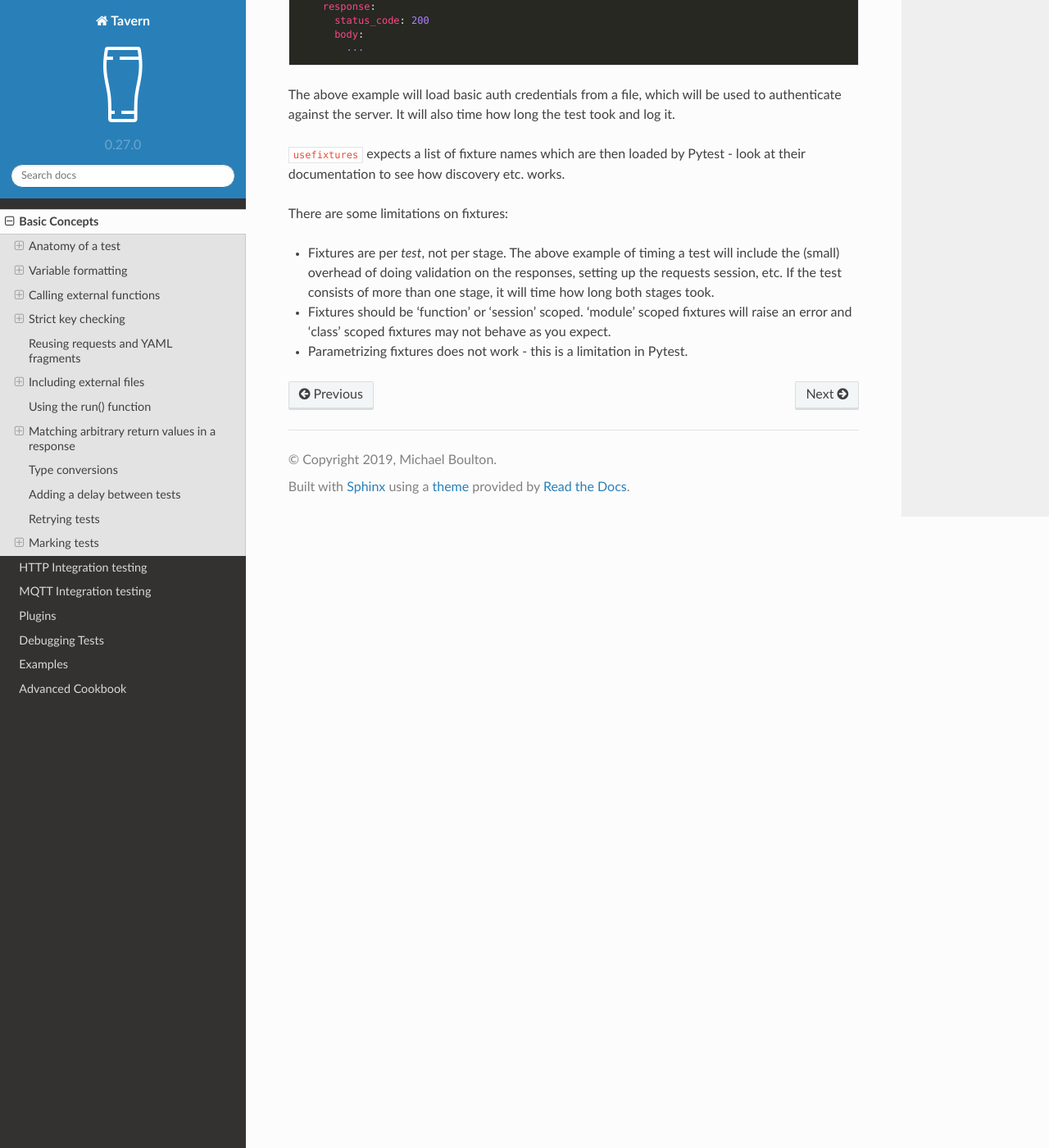
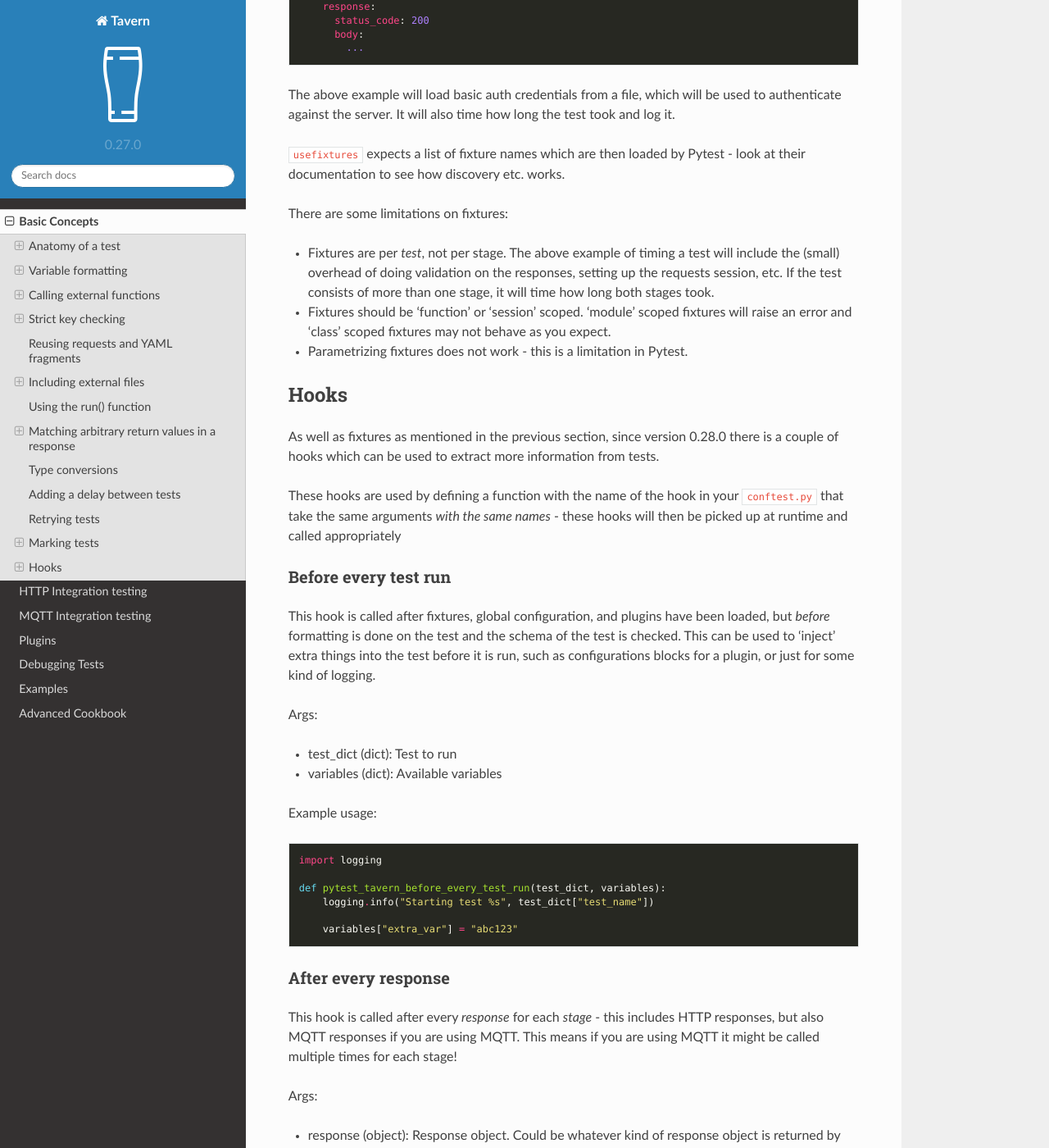
Before and after one commit to taverntesting/tavern, a Sphinx documentation site: the page built from docs/source/basics.md, in a window 1280 px wide and 1400 px high, scrolled down 35582 px. Shown: the whole window at 82% size. Built offline with Sphinx 7.4.7 and the Read the Docs theme 2.0.0, drawn with Linux system fonts in a browser that asks for light colours; formulas are drawn with MathJax 3; some of the changed text lies outside the part shown.

Commit message:
Add docs for hooks

````diff
--- a/docs/source/basics.md
+++ b/docs/source/basics.md
@@ -1939,3 +1939,58 @@ There are some limitations on fixtures:
 - Fixtures should be 'function' or 'session' scoped. 'module' scoped fixtures
   will raise an error and 'class' scoped fixtures may not behave as you expect.
 - Parametrizing fixtures does not work - this is a limitation in Pytest.
+
+
+## Hooks
+
+As well as fixtures as mentioned in the previous section, since version 0.28.0
+there is a couple of hooks which can be used to extract more information from
+tests.
+
+These hooks are used by defining a function with the name of the hook in your
+`conftest.py` that take the same arguments _with the same names_ - these hooks
+will then be picked up at runtime and called appropriately
+
+### Before every test run
+
+This hook is called after fixtures, global configuration, and plugins have been
+loaded, but _before_ formatting is done on the test and the schema of the test
+is checked. This can be used to 'inject' extra things into the test before it is
+run, such as configurations blocks for a plugin, or just for some kind of
+logging.
+
+Args:
+- test_dict (dict): Test to run
+- variables (dict): Available variables
+
+Example usage:
+
+```python
+import logging
+
+def pytest_tavern_before_every_test_run(test_dict, variables):
+    logging.info("Starting test %s", test_dict["test_name"])
+
+    variables["extra_var"] = "abc123"
+```
+
+### After every response
+
+This hook is called after every _response_ for each _stage_ - this includes HTTP
+responses, but also MQTT responses if you are using MQTT. This means if you are
+using MQTT it might be called multiple times for each stage!
+
+Args:
+- response (object): Response object. Could be whatever kind of response object
+  is returned by whatever plugin is used - if using the default HTTP
+  implementation which uses Requests, this will be a `requests.Response` object.
+  If using MQTT, this will be a paho-mqtt `Message` object.
+- expected (dict): Formatted response block from the stage.
+
+Example usage:
+
+```python
+def pytest_tavern_after_every_response(expected, response):
+    with open("logfile.txt", "a") as logfile:
+        logfile.write("Got response: {}".format(response.json()))
+```
````
Also changed, not shown: other parts of docs/source/basics.md (+1 -1 lines), 1 other file.
